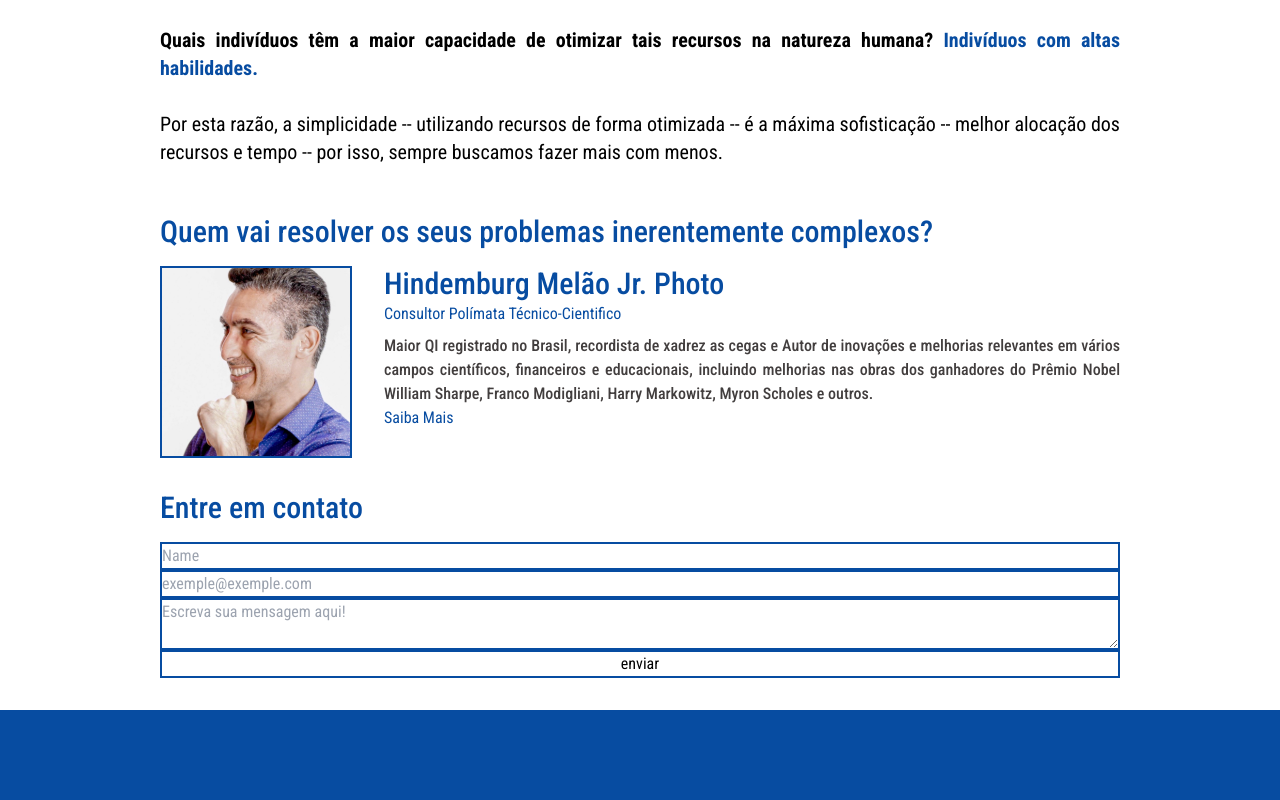
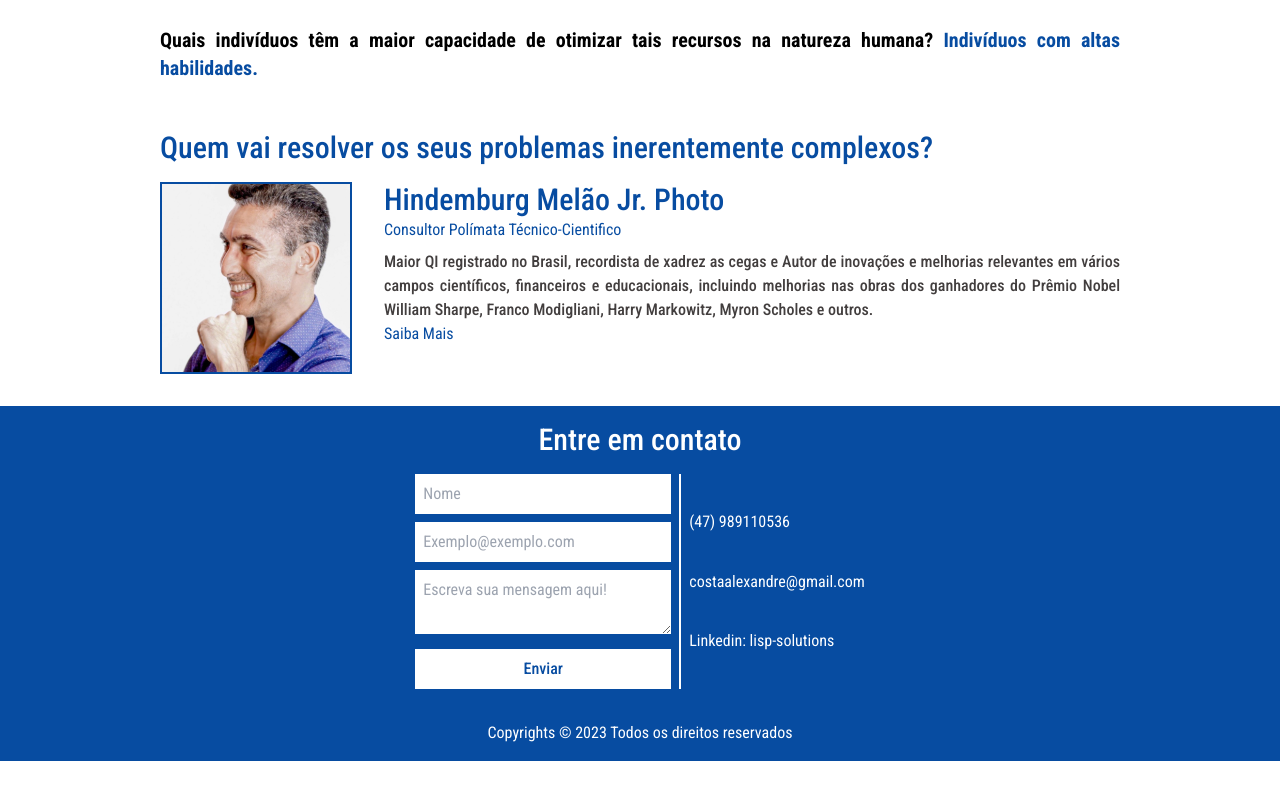
Before and after one commit to Lisp-Recovery/LispSolutions, a Next.js app: page / in a window 1280 px wide. Shown: the part 1026-1826 px from the top of the page. After the commit the page ends 1787 px from the top, so only its background shows below. Built offline with nearby package versions, Linux system fonts and the light colour scheme.

Commit message:
Implemented mailSender and footer

```diff
--- a/app/globals.css
+++ b/app/globals.css
@@ -8,3 +8,5 @@
   padding: 0;
   box-sizing: border-box;
 }
+input:focus {
+}
--- a/app/layout.tsx
+++ b/app/layout.tsx
@@ -21,14 +21,6 @@ export const metadata: Metadata = {
     }
   ],
   keywords: ['lisp solution', 'solutions', 'business solution'],
-  themeColor: [
-    {
-      color: '#fff',
-    },
-    {
-      color: '#074ca1'
-    }
-  ],
 };
 
 export default function RootLayout({
--- a/app/page.tsx
+++ b/app/page.tsx
@@ -45,9 +45,6 @@ export default function Home() {
               Quais indivíduos têm a maior capacidade de otimizar tais recursos na natureza humana?
               <span className=' text-primary'> Indivíduos com altas habilidades.</span>
             </strong>
-            <br/><br/>
-            Por esta razão, a simplicidade -- utilizando recursos de forma otimizada -- é a máxima sofisticação -- melhor
-            alocação dos recursos e tempo -- por isso, sempre buscamos fazer mais com menos.
           </p>
         </article>
       </Section>
@@ -73,10 +70,6 @@ export default function Home() {
           buttonHref='https://www.sigmasociety.net/hm'
         />
       </Section>
-      <Section>
-          <Title className='text-center md:text-left'>Entre em contato</Title>
-          <Form/>
-      </Section>
     </main>
   );
 }
--- a/components/Footer.tsx
+++ b/components/Footer.tsx
@@ -1,3 +1,22 @@
+import Link from "next/link";
+import { Form } from "./Form";
+import { Section } from "./Section";
+import { Title } from "./Title";
+
 export const Footer = () => {
-  return <footer className='w-full h-48 bg-primary'></footer>
+  return (
+    <footer className='w-full min-h-48 bg-primary p-4'>
+      <Title className='!text-center md:text-left text-white mx-auto'>Entre em contato</Title>
+      <div className="flex justify-center">
+        <Form />
+        <div className="w-0.5 bg-white mx-2"/>
+        <div className="text-white flex flex-col justify-evenly">
+          <Link href="https://web.whatsapp.com/send/?phone=75982188715&text&type=phone_number&app_absent=0">(47) 989110536</Link>
+          <Link href="mailto:costaalexandre@gmail.com">costaalexandre@gmail.com</Link>
+          <Link href="https://www.linkedin.com/company/lisp-solutions">Linkedin: lisp-solutions</Link>
+        </div>
+      </div>
+      <div className="text-white text-center mt-8">Copyrights &copy; {new Date().getFullYear()} Todos os direitos reservados</div>
+    </footer>
+  );
 };
--- a/components/Form.tsx
+++ b/components/Form.tsx
@@ -1,21 +1,33 @@
-"use client"
-import { useState } from "react"
+"use client";
+import { useState } from "react";
+import { mailSender } from "@/services/mailSender";
+import { Toaster } from "./Toaster";
+import useToast from "@/hooks/useToaster";
 
 export const Form = () => {
-    const [name, setName] = useState('')
-    const [email, setEmail] = useState('')
-    const [content, setContent] = useState('')
+  const [name, setName] = useState('');
+  const [subject, setSubject] = useState('');
+  const [email, setEmail] = useState('');
+  const [content, setContent] = useState('');
+  const { isVisible, message, showToast, sucess } = useToast();
 
-    const onSend = () => {
-        console.log({name, email, content});
-    }
+  const onSend = async () => {
+    mailSender({ name, email, content }).then((res: Response) => {
+      console.log(res.status);
+      const sucess = res.status <= 300;
+      showToast(3000, sucess, sucess ? 'Enviado!' : '');
+    });
+  };
 
-    return (
-        <div className="flex flex-col">
-            <input className="border-primary border-2" type='text' placeholder='Name' value={name} onChange={(e) => setName(e.target.value)}/>
-            <input className="border-primary border-2" type='email' placeholder='exemple@exemple.com' value={email} onChange={(e) => setEmail(e.target.value)}/>
-            <textarea className="border-primary border-2" value={content} onChange={(e) => setContent(e.target.value)} placeholder="Escreva sua mensagem aqui!"/>
-            <button className="border-primary border-2" onClick={onSend}>enviar</button>
-        </div>
-    )
-}
+  return (
+    <>
+      <Toaster isVisible={isVisible} isSucess={sucess} message={message}/>
+      <div className="w-64">
+        <input className="w-full p-2 mb-2 outline-blue-500 focus:outline focus:outline-4" type='text' placeholder='Nome' value={name} onChange={(e) => setName(e.target.value)}/>
+        <input className="w-full p-2 mb-2 outline-blue-500 focus:outline focus:outline-4" type='email' placeholder='Exemplo@exemplo.com' value={email} onChange={(e) => setEmail(e.target.value)}/>
+        <textarea className="w-full min-h-[40px] p-2 mb-2 outline-blue-500 focus:outline focus:outline-4" value={content} onChange={(e) => setContent(e.target.value)} placeholder="Escreva sua mensagem aqui!"/>
+        <button className="w-full  bg-white text-primary p-2 outline-blue-500 focus:outline focus:outline-4 font-medium active:bg-blue-500 active:text-white" onClick={onSend}>Enviar</button>
+      </div>
+    </>
+  );
+};
--- /dev/null
+++ b/components/Toaster.tsx
@@ -0,0 +1,19 @@
+'use client';
+
+import { FC, useEffect, useState } from "react";
+
+export const Toaster: FC<any> = ({ isVisible, isSucess, message }) => {
+  if (!isVisible) return null;
+
+  return (
+    isSucess
+      ?
+      <div className="bg-green-500 fixed right-4 top-4 px-4 py-2 text-base text-white font-semibold border-green-600 border-4">
+        {!message ? "Sucesso!" : message}
+      </div>
+      :
+      <div className=" bg-red-500 fixed right-4 top-4 px-4 py-2 text-base text-white font-semibold border-red-600 border-4">
+        {!message ? 'Ops, algo ocorreu errado' : message}
+      </div>
+  );
+};
--- /dev/null
+++ b/hooks/useToaster.ts
@@ -0,0 +1,33 @@
+import { useState, useEffect } from 'react';
+
+const useToast = (initialVisibility = false) => {
+  const [isVisible, setIsVisible] = useState(initialVisibility);
+  const [message, setMessage] = useState<string>('');
+  const [sucess, setSucess] = useState<boolean>();
+  const [timeoutId, setTimeoutId] = useState<NodeJS.Timeout>();
+
+  const showToast = (duration = 3000, isSucess: boolean, msg = '') => {
+    setMessage(msg);
+    setSucess(isSucess);
+    setIsVisible(true);
+
+    if (timeoutId) clearTimeout(timeoutId);
+
+    const id = setTimeout(() => {
+      setIsVisible(false);
+      setMessage('');
+    }, duration);
+
+    setTimeoutId(id);
+  };
+
+  useEffect(() => {
+    return () => {
+      if (timeoutId) clearTimeout(timeoutId);
+    };
+  }, [timeoutId]);
+
+  return { isVisible, message, showToast, sucess };
+};
+
+export default useToast;
--- a/pages/api/contact.ts
+++ /dev/null
@@ -1,38 +0,0 @@
-import type { NextApiRequest, NextApiResponse } from 'next'
-import nodemailer from "nodemailer";
-
-type ResponseData = {
-  message: string
-}
-
-export default function handler (req: NextApiRequest, res: NextApiResponse<ResponseData>)
-{
-    const name = req.body.name
-    const email = req.body.email
-    const message = req.body.message
-
-    const transporter = nodemailer.createTransport({
-        port: 465,
-        host: "smtp.gmail.com",
-           auth: {
-                user: 'demo email',
-                pass: process.env.password,
-             },
-        secure: true,
-      })
-
-      const mailData = {
-        from: 'demo email',
-        to: 'your email',
-        subject: `Message From ${name}`,
-        text: message + " | Sent from: " + email,
-        html: `<div>${message}</div><p>Sent from: ${email}</p>`
-    }
-
-    transporter.sendMail(mailData, function (err, info) {
-        if(err)
-        res.status(500).json({ message: 'error'});
-        else
-        res.status(200).json({ message: 'successfully sent' });
-    })
-}
--- /dev/null
+++ b/pages/api/mailSender.ts
@@ -0,0 +1,47 @@
+import type { NextApiRequest, NextApiResponse } from 'next';
+import nodemailer from "nodemailer";
+
+export type ResponseData = {
+  message: string;
+  info?: unknown;
+}
+
+export default async function handler (req: NextApiRequest, res: NextApiResponse<ResponseData>) {
+  const { name, email, subject, content } = req.body;
+
+  if (!email || !content || !name) {
+    return res.status(412).json({message: 'Fields validation error: email, content, or name is missing.'});
+  }
+
+  const transporter = nodemailer.createTransport({
+    port: 587,
+    host: 'smtp.office365.com',
+    auth: {
+      user: process.env.email,
+      pass: process.env.password,
+    },
+    secure: false,
+  });
+
+  const mailData = {
+    from: process.env.email,
+    to: process.env.email,
+    subject: `Email from Lisp Solution Website ${subject ? `- ${subject}` : ''}`,
+    html: `
+      ${subject ? `<h1>${subject}</h1>` : ''}
+      <div><b>Name:</b> ${name}</div>
+      <div><b>Email:</b> ${email}</div>
+      <p><b>content:</b> ${content}</p>
+    `,
+  };
+
+  transporter.sendMail(mailData, (err: any, info: any) => {
+    if (err)
+      res.status(err.responseCode ?? 400).json({ message: err.message });
+    else
+      res.status(200).json({ message: 'successfully sent', info });
+
+  });
+
+  return res;
+}
--- /dev/null
+++ b/services/mailSender.ts
@@ -0,0 +1,22 @@
+interface MailSenderReq {
+    name: string,
+    subject?: string,
+    email: string,
+    content: string,
+}
+
+interface MailSenderRes {
+  message: string;
+  sucess: boolean;
+}
+
+export const mailSender = async ({ name, email, content, subject }: MailSenderReq): Promise<any> => {
+  return await fetch('/api/mailSender', {
+    method: 'POST',
+    headers: {
+      'Content-Type': 'application/json'
+    },
+    body: JSON.stringify({ name, email, content })
+  })
+    .catch((err) => console.error(err));
+};
```
Also changed, not shown: .eslintrc.json (added), 2 other files (tests, documents, lock files or other folders).
